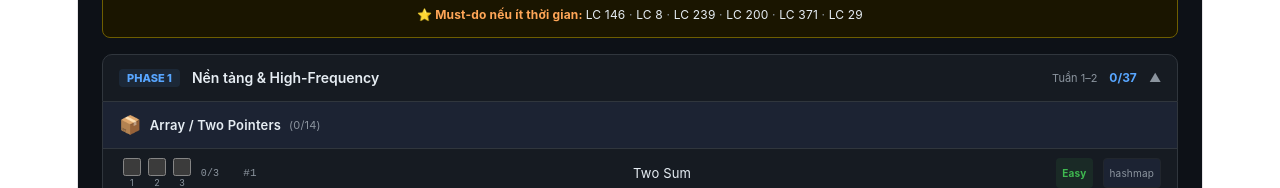
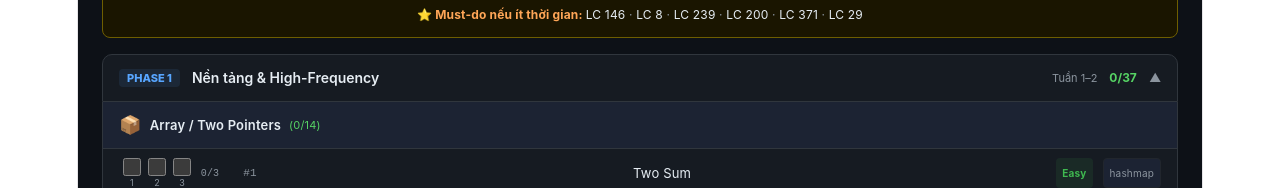
Before and after one commit to hungtrab/coding_interview_101, a React (Vite) app: page / in a window 1280 px wide. Shown: the part 335-523 px from the top of the page. Built offline with nearby package versions, Linux system fonts and the light colour scheme.

Commit message:
Adapt phase topic and level counters to selected progress color

```diff
--- a/src/App.jsx
+++ b/src/App.jsx
@@ -562,7 +562,7 @@ export default function DSARoadmap() {
           const pProblems = phase.topics.flatMap((t) => t.problems).filter((p) => {
             if (p.skip || seen.has(p.lc)) return false; seen.add(p.lc); return true;
           });
-          const pDone = pProblems.filter((p) => done.has(p.lc)).length;
+          const pCount = pProblems.filter((p) => countChecks(lcChecks[p.lc]) === countMode).length;
           const pTotal = pProblems.length;
 
           return (
@@ -579,8 +579,8 @@ export default function DSARoadmap() {
                 </span>
                 <span style={{ flex: 1, fontWeight: 600, fontSize: 14 }}>{phase.title}</span>
                 <span style={{ fontSize: 11, color: "var(--text2)" }}>{phase.weeks}</span>
-                <span style={{ fontSize: 12, fontWeight: 700, color: pDone === pTotal ? "#3fb950" : phase.color }}>
-                  {pDone}/{pTotal}
+                <span style={{ fontSize: 12, fontWeight: 700, color: currentMode.color }}>
+                  {pCount}/{pTotal}
                 </span>
                 <span style={{ transition: "transform 0.2s", transform: isExp ? "rotate(180deg)" : "rotate(0)", fontSize: 12, color: "var(--text2)" }}>▼</span>
               </button>
@@ -589,17 +589,18 @@ export default function DSARoadmap() {
                 <div style={{ border: "1px solid var(--border)", borderTop: "none", borderRadius: "0 0 10px 10px", overflow: "hidden" }}>
                   {phase.topics.map((topic, ti) => {
                     const seenT = new Set();
-                    const visible = topic.problems
-                      .filter((p) => { if (p.skip || seenT.has(p.lc)) return false; seenT.add(p.lc); return true; })
-                      .filter((p) => shouldShow(p, done.has(p.lc)));
+                    const tProblems = topic.problems
+                      .filter((p) => { if (p.skip || seenT.has(p.lc)) return false; seenT.add(p.lc); return true; });
+                    const tCount = tProblems.filter((p) => countChecks(lcChecks[p.lc]) === countMode).length;
+                    const visible = tProblems.filter((p) => shouldShow(p, done.has(p.lc)));
                     if (visible.length === 0 && filter !== "all") return null;
                     return (
                       <div key={ti}>
                         <div style={{ padding: "10px 16px", background: "var(--bg3)", borderBottom: "1px solid var(--border)", display: "flex", alignItems: "center", gap: 8 }}>
                           <span>{topic.icon}</span>
                           <span style={{ fontWeight: 600, fontSize: 13 }}>{topic.name}</span>
-                          <span style={{ fontSize: 11, color: "var(--text2)" }}>
-                            ({topic.problems.filter((p) => !p.skip && done.has(p.lc)).length}/{topic.problems.filter((p) => !p.skip).length})
+                          <span style={{ fontSize: 11, color: currentMode.color }}>
+                            ({tCount}/{tProblems.length})
                           </span>
                         </div>
                         {visible.map((p) => (
@@ -647,7 +648,7 @@ export default function DSARoadmap() {
         })}
 
         {tab === "levelling" && (
-          <Levelling done={done} csesDone={csesDone} lcChecks={lcChecks} csesChecks={csesChecks} toggleLc={toggleLc} toggleCses={toggleCses} filter={filter} />
+          <Levelling done={done} csesDone={csesDone} lcChecks={lcChecks} csesChecks={csesChecks} toggleLc={toggleLc} toggleCses={toggleCses} filter={filter} countMode={countMode} countColor={currentMode.color} />
         )}
 
         {tab === "qualcomm" && <Qualcomm done={done} lcChecks={lcChecks} toggleLc={toggleLc} filter={filter} />}
@@ -655,7 +656,7 @@ export default function DSARoadmap() {
         {/* === HACKERRANK TAB === */}
         {tab === "hackerrank" && HR_TOPICS.map((topic, ti) => {
           const isExp = expandedHr === String(ti);
-          const tDone = topic.problems.filter((_, pi) => hrDone.has(`${ti}-${pi}`)).length;
+          const tCount = topic.problems.filter((_, pi) => countChecks(hrChecks[`${ti}-${pi}`]) === countMode).length;
           const visible = topic.problems.filter((p, pi) => shouldShow(p, hrDone.has(`${ti}-${pi}`)));
 
           return (
@@ -669,8 +670,8 @@ export default function DSARoadmap() {
                 }}>
                 <span style={{ fontSize: 16 }}>{topic.icon}</span>
                 <span style={{ flex: 1, fontWeight: 600, fontSize: 14 }}>{topic.name}</span>
-                <span style={{ fontSize: 12, fontWeight: 700, color: tDone === topic.problems.length ? "#3fb950" : "#2ec866" }}>
-                  {tDone}/{topic.problems.length}
+                <span style={{ fontSize: 12, fontWeight: 700, color: currentMode.color }}>
+                  {tCount}/{topic.problems.length}
                 </span>
                 <span style={{ transition: "transform 0.2s", transform: isExp ? "rotate(180deg)" : "rotate(0)", fontSize: 12, color: "var(--text2)" }}>▼</span>
               </button>
--- a/src/Levelling.jsx
+++ b/src/Levelling.jsx
@@ -7,12 +7,13 @@ import "./Levelling.css";
 const DIFFICULTIES = { E: "Easy", M: "Medium", H: "Hard" };
 const LEVEL_TITLES = { L0: "Thuần template", L1: "Biến thể", L2: "Combination / interview-ish" };
 
-export default function Levelling({ done, csesDone, lcChecks, csesChecks, toggleLc, toggleCses, filter }) {
+export default function Levelling({ done, csesDone, lcChecks, csesChecks, toggleLc, toggleCses, filter, countMode, countColor }) {
   const [expanded, setExpanded] = useState(new Set(["hash-prefix"]));
   const [level, setLevel] = useState("all");
   const isDone = (problem) => problem.lc ? done.has(problem.lc) : csesDone.has(problem.cses);
+  const matchesCountMode = (problem) => countChecks(problem.lc ? lcChecks[problem.lc] : csesChecks[problem.cses]) === countMode;
   const core = LEVELLING_PROBLEMS.filter((problem) => problem.star);
-  const coreDone = core.filter(isDone).length;
+  const coreCount = core.filter(matchesCountMode).length;
   const lcCount = LEVELLING_PROBLEMS.filter((problem) => problem.lc).length;
   const csesCount = LEVELLING_PROBLEMS.length - lcCount;
   const practiceCount = LEVELLING_TOPICS.reduce((total, topic) => total + topic.problems.length, 0);
@@ -34,7 +35,7 @@ export default function Levelling({ done, csesDone, lcChecks, csesChecks, toggle
     <section className="levelling" aria-label="Leetcode Levelling">
       <div className="levelling-intro">
         <h2>Học pattern từ L0 → L1 → L2</h2>
-        <p>{LEVELLING_PROBLEMS.length} bài · {LEVELLING_TOPICS.length} topic · {lcCount} LeetCode + {csesCount} CSES. ★ Core {core.length}: <strong>{coreDone}/{core.length}</strong> đã hoàn thành.</p>
+        <p>{LEVELLING_PROBLEMS.length} bài · {LEVELLING_TOPICS.length} topic · {lcCount} LeetCode + {csesCount} CSES. ★ Core {core.length}: <strong style={{ color: countColor }}>{coreCount}/{core.length}</strong> theo màu đang chọn ({countMode}/3).</p>
         <div className="level-guide">
           <p><b>L0</b> 3–5 bài thuần template.</p>
           <p><b>L1</b> 3–5 bài biến thể, tự nhận pattern.</p>
@@ -60,7 +61,7 @@ export default function Levelling({ done, csesDone, lcChecks, csesChecks, toggle
       {visibleTopics.length === 0 && <p className="levelling-empty">Không có bài phù hợp với bộ lọc hiện tại.</p>}
       {visibleTopics.map((topic) => {
         const visible = visibleProblems(topic);
-        const topicDone = topic.problems.filter(isDone).length;
+        const topicCount = topic.problems.filter(matchesCountMode).length;
         const isExpanded = expanded.has(topic.id);
         return (
           <div key={topic.id} className="levelling-topic">
@@ -69,7 +70,7 @@ export default function Levelling({ done, csesDone, lcChecks, csesChecks, toggle
               onClick={() => toggleTopic(topic.id)}>
               <span>{topic.icon}</span>
               <span className="levelling-topic-name">{LEVELLING_TOPICS.indexOf(topic) + 1}. {topic.name}</span>
-              <span className="levelling-topic-count">{topicDone}/{topic.problems.length}</span>
+              <span className="levelling-topic-count" style={{ color: countColor }}>{topicCount}/{topic.problems.length}</span>
               <span aria-hidden="true">{isExpanded ? "▲" : "▼"}</span>
             </button>
             {isExpanded && (
@@ -79,12 +80,12 @@ export default function Levelling({ done, csesDone, lcChecks, csesChecks, toggle
                   const problems = visible.filter((problem) => problem.level === groupLevel);
                   if (problems.length === 0) return null;
                   const allProblems = topic.problems.filter((problem) => problem.level === groupLevel);
-                  const levelDone = allProblems.filter(isDone).length;
+                  const levelCount = allProblems.filter(matchesCountMode).length;
                   return (
                     <section key={groupLevel} className="levelling-level-group" aria-label={`${topic.name} ${groupLevel}`}>
                       <h3 className="levelling-subtopic">
                         <span>{groupLevel} — {topic.levelTitles?.[groupLevel] || LEVEL_TITLES[groupLevel]}</span>
-                        <span>{levelDone}/{allProblems.length}</span>
+                        <span style={{ color: countColor }}>{levelCount}/{allProblems.length}</span>
                       </h3>
                       {problems.map((problem) => {
                         const completed = isDone(problem);
```
Also changed, not shown: 1 other file (tests, documents, lock files or other folders).
